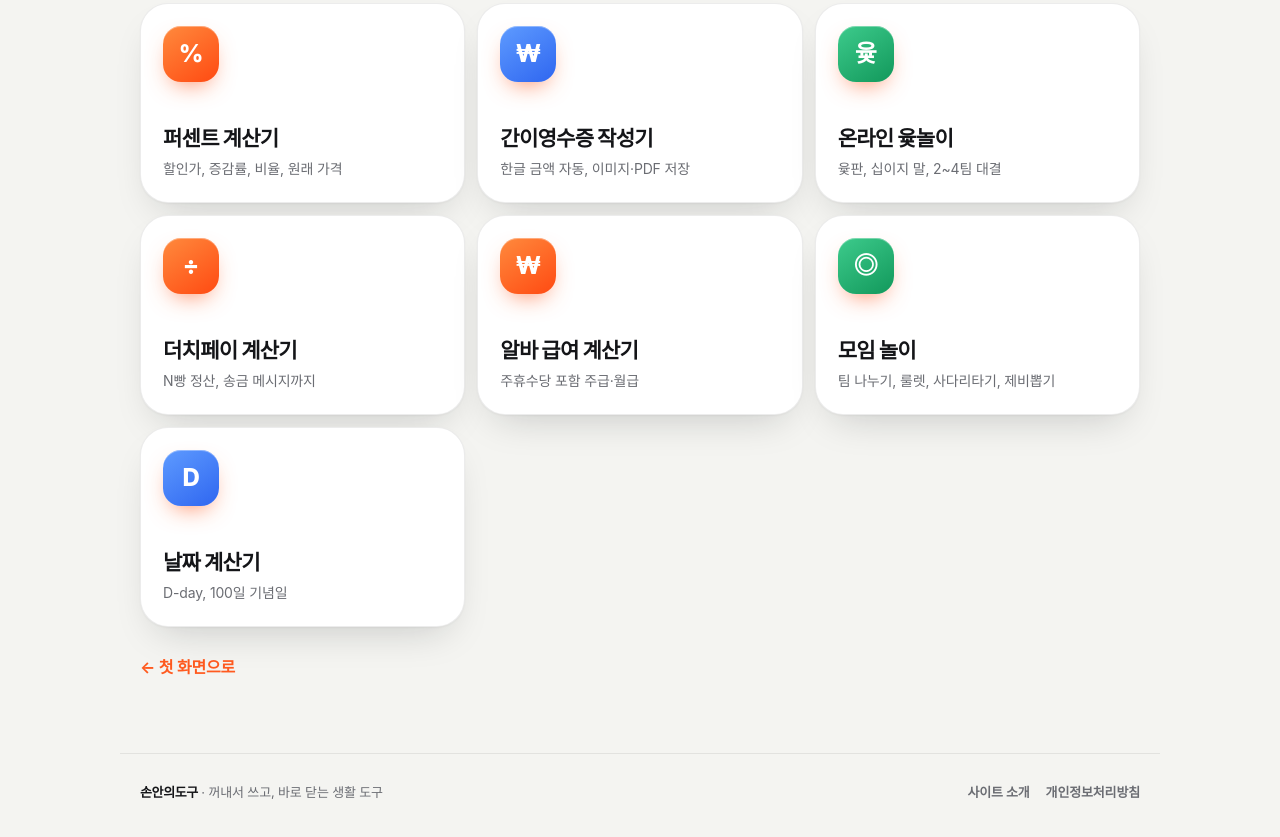
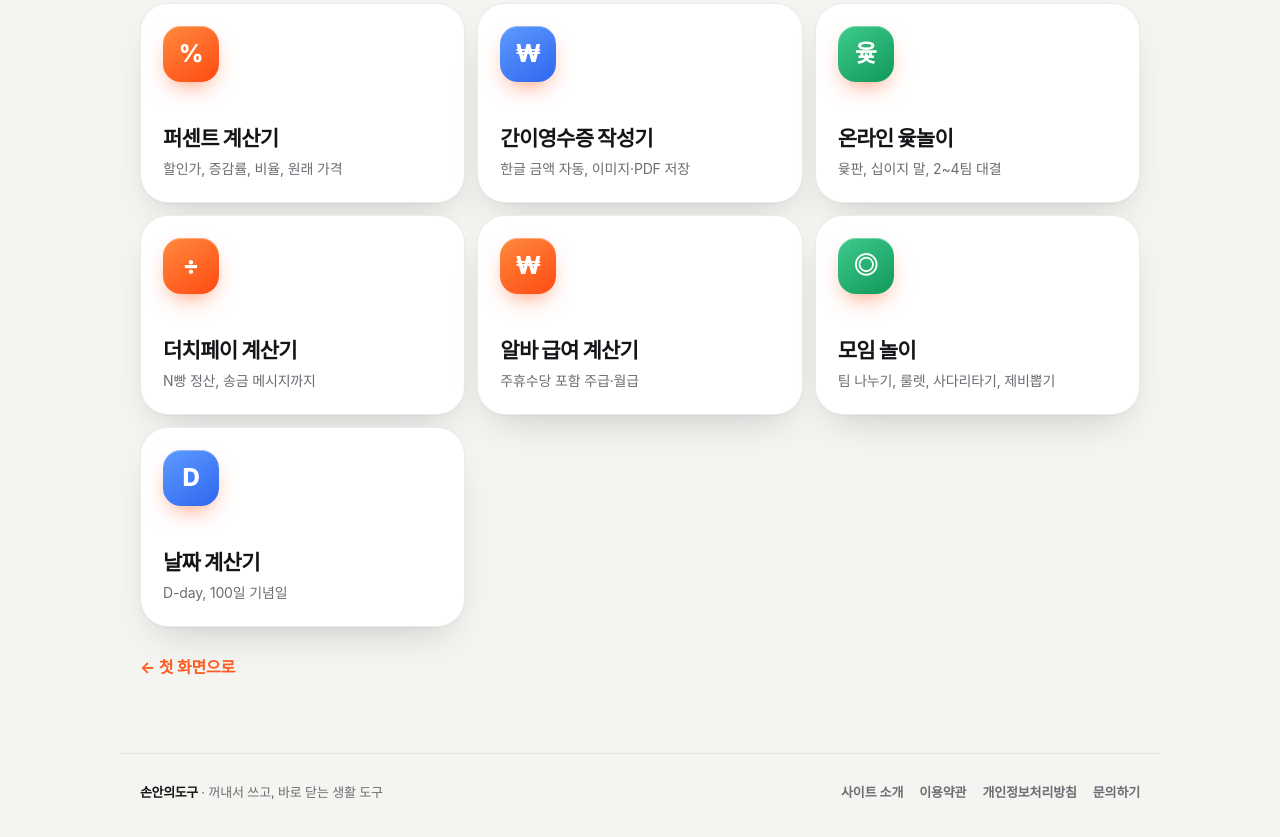
Before and after one commit to sonandogu-ops/sonandogu-ops.github.io, a plain HTML site: page 404.html in a window 1280 px wide. Shown: the part 509-1346 px from the top of the page. Drawn offline with Linux system fonts and the light colour scheme; a web font is replaced by a local one.

Commit message:
404 페이지 하단에 이용약관·문의하기 링크 되살리기 (#7)
Claude-Session: https://claude.ai/code/session_014M4UVE4QdxrQAqy8tYAeAT

Co-authored-by: Claude <noreply@anthropic.com>

```diff
--- a/404.html
+++ b/404.html
@@ -116,7 +116,7 @@ footer .fl a:hover{color:var(--ink)}
   </main>
   <p style="margin-top:28px"><a href="/" style="color:var(--orange);font-weight:700;text-decoration:none">← 첫 화면으로</a></p>
 </div>
-<footer><span><b>손안의도구</b> · 꺼내서 쓰고, 바로 닫는 생활 도구</span><span class="fl"><a href="/about/">사이트 소개</a><a href="/privacy/">개인정보처리방침</a></span></footer>
+<footer><span><b>손안의도구</b> · 꺼내서 쓰고, 바로 닫는 생활 도구</span><span class="fl"><a href="/about/">사이트 소개</a><a href="/terms/">이용약관</a><a href="/privacy/">개인정보처리방침</a><a href="/contact/">문의하기</a></span></footer>
 <script>if("serviceWorker" in navigator){addEventListener("load",()=>navigator.serviceWorker.register("/sw.js").catch(()=>{}));}</script>
 <script src="/assets/analytics.js?v=2" defer></script>
 </body>
```
